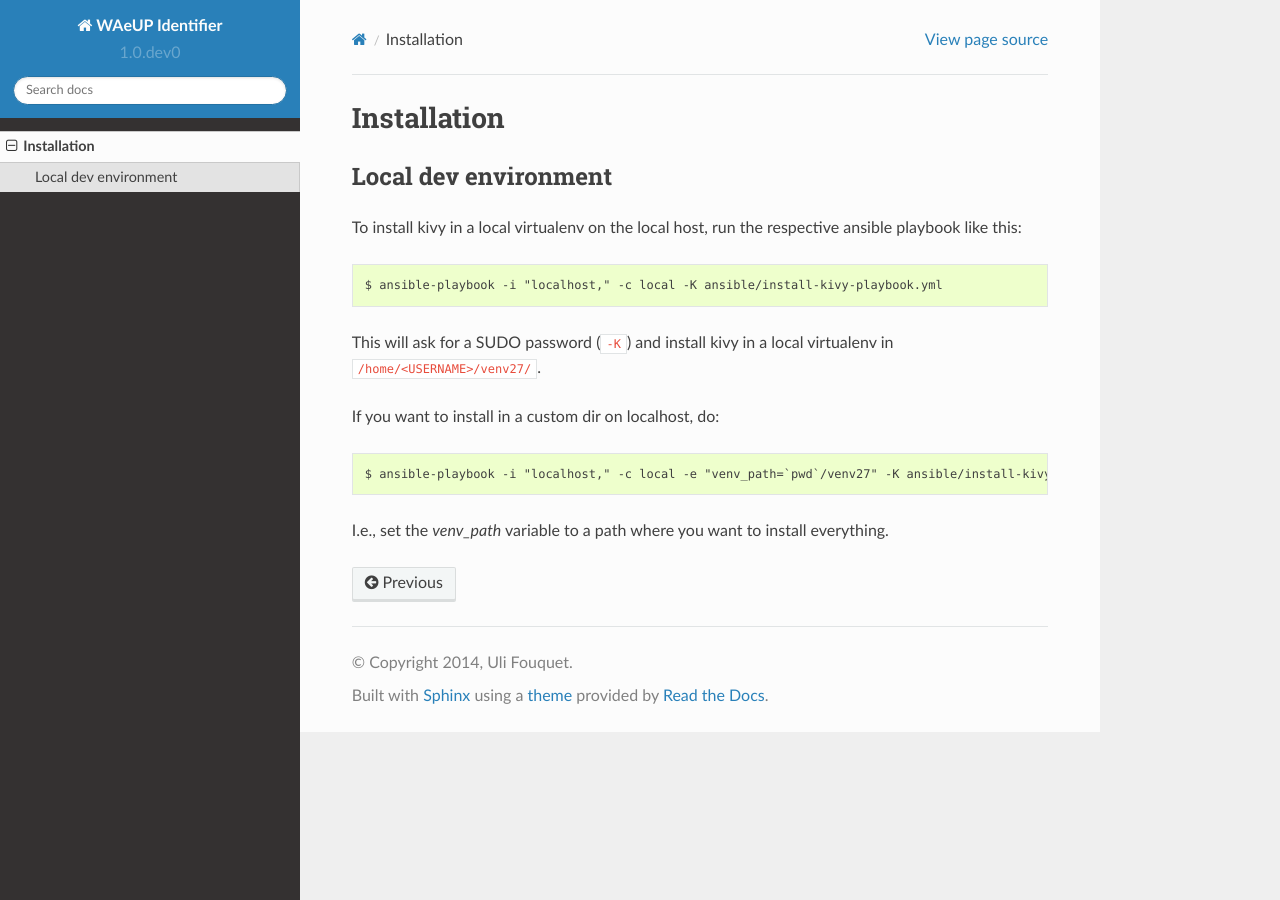
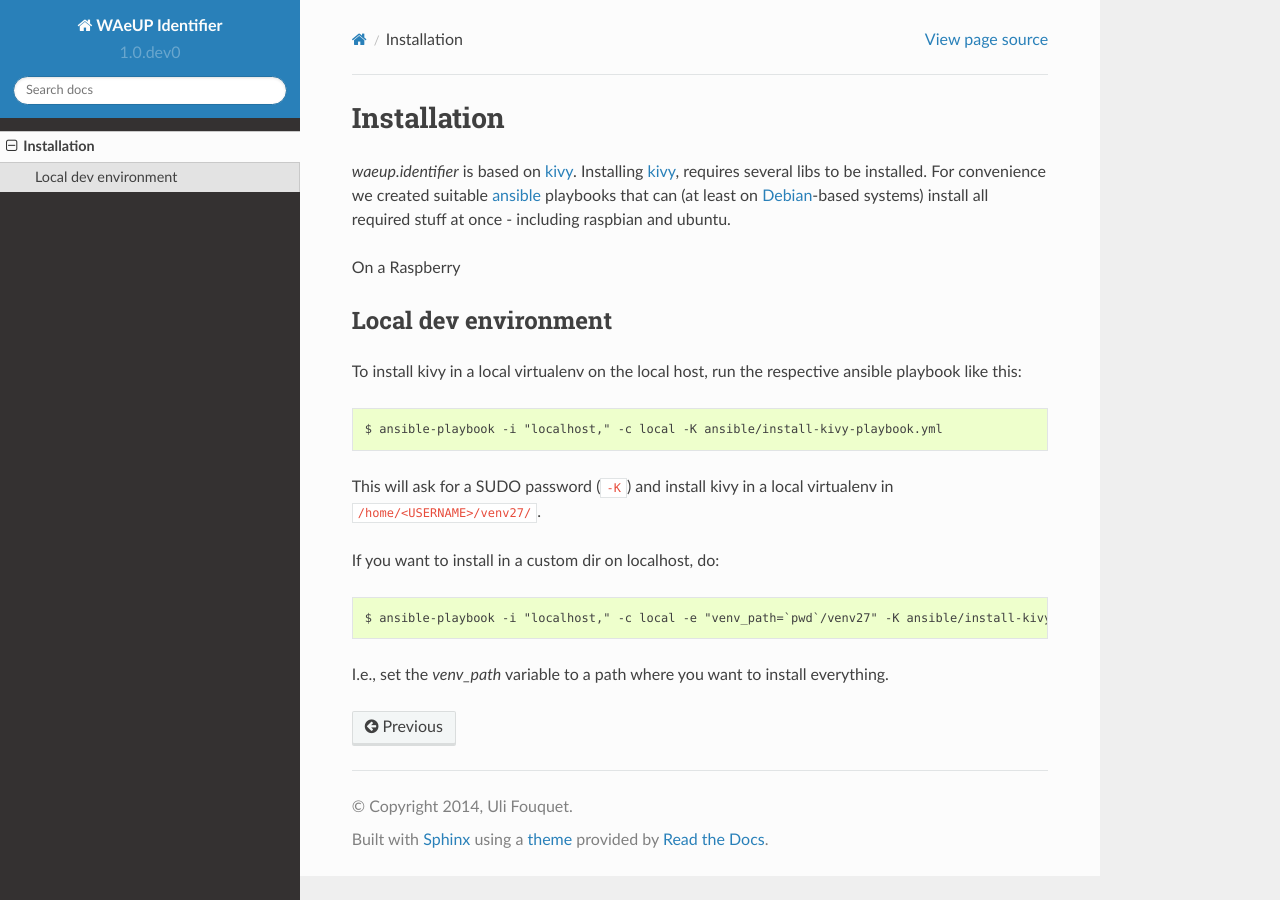
Before and after one commit to WAeUP/waeup.identifier, a Sphinx documentation site: the page built from doc/source/install.rst, in a window 1280 px wide. Built offline with Sphinx 7.4.7 and the Read the Docs theme 2.0.0, drawn with Linux system fonts in a browser that asks for light colours.

Commit message:
More docs about install.

```diff
--- a/doc/source/install.rst
+++ b/doc/source/install.rst
@@ -1,5 +1,13 @@
 Installation
 ============
+
+`waeup.identifier` is based on `kivy`_. Installing `kivy`_, requires
+several libs to be installed. For convenience we created suitable
+`ansible`_ playbooks that can (at least on Debian_-based systems)
+install all required stuff at once - including raspbian and ubuntu.
+
+On a Raspberry
+
 
 Local dev environment
 ---------------------
@@ -18,3 +26,7 @@ If you want to install in a custom dir on localhost, do::
 
 I.e., set the `venv_path` variable to a path where you want to install
 everything.
+
+.. _ansible: https://www.ansible.com/
+.. _Debian: https://debian.org/
+.. _kivy: https://kivy.org/
```
